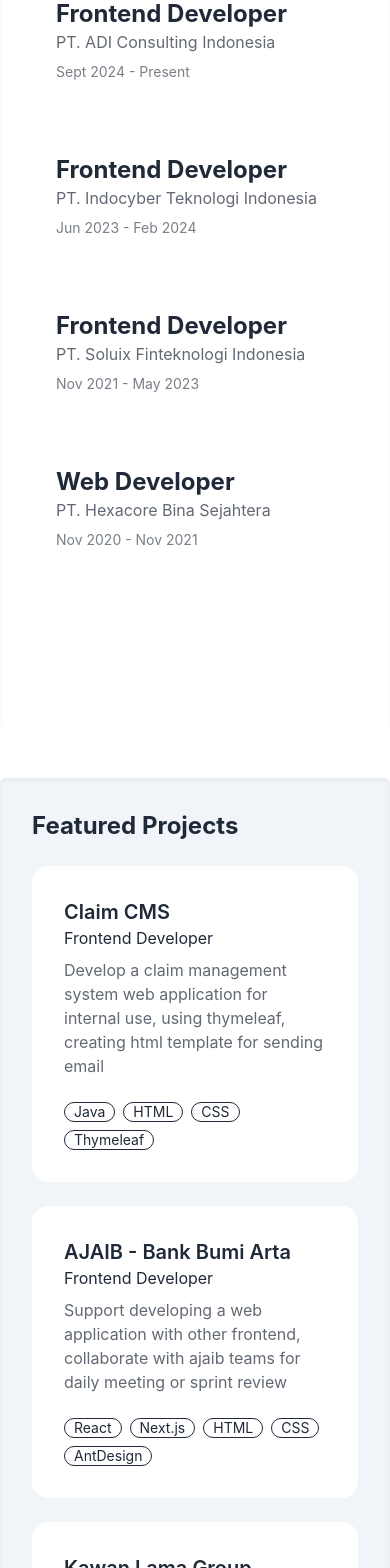
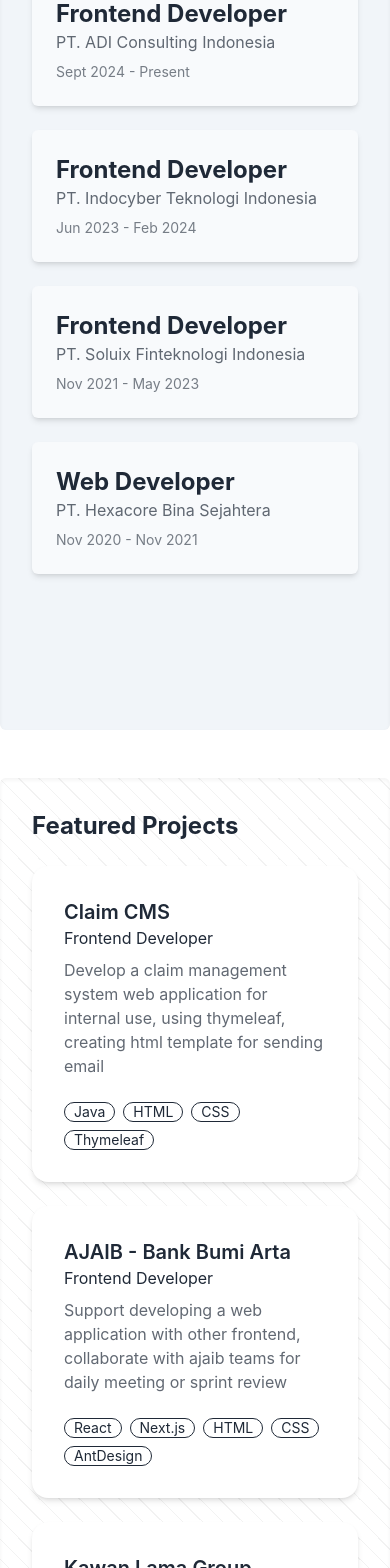
Before and after one commit to hasabifariz/myPortfolio, a React (Vite) app: page /#/ in a window 390 px wide. Shown: the part 2560-4128 px from the top of the page. Built offline with nearby package versions, Linux system fonts and the light colour scheme.

Commit message:
fix layout

```diff
--- a/src/index.css
+++ b/src/index.css
@@ -15,42 +15,7 @@
   font-family: 'Figtree', 'Noto Sans JP', 'Noto Sans', 'Vazirmatn', sans-serif;
 }
 
-.typewriter pre {
-  overflow: hidden;
-  /* Ensures the content is not revealed until the animation */
-  border-right: .15em solid orange;
-  /* The typwriter cursor */
-  white-space: nowrap;
-  /* Keeps the content on a single line */
-  margin: 0 auto;
-  /* Gives that scrolling effect as the typing happens */
-  letter-spacing: .15em;
-  /* Adjust as needed */
-  animation:
-    typing 3.5s steps(40, end),
-    blink-caret .75s step-end infinite;
+.preview {
+  background-image: repeating-linear-gradient(45deg, var(--fallback-b1, oklch(var(--b1))), var(--fallback-b1, oklch(var(--b1))) 13px, var(--fallback-b2, oklch(var(--b2))) 13px, var(--fallback-b2, oklch(var(--b2))) 14px);
+  background-size: 40px 40px;
 }
-
-/* The typing effect */
-@keyframes typing {
-  from {
-    width: 0
-  }
-
-  to {
-    width: 100%
-  }
-}
-
-/* The typewriter cursor effect */
-@keyframes blink-caret {
-
-  from,
-  to {
-    border-color: transparent
-  }
-
-  50% {
-    border-color: orange;
-  }
-}
--- a/src/pages/Home.jsx
+++ b/src/pages/Home.jsx
@@ -294,7 +294,7 @@ const Home = () => {
         <div className="space-y-12">
 
           {/* About Section */}
-          <section ref={aboutRef} id='about' className="space-y-6 min-h-screen snap-start p-8 lg:p-12 shadow-inner rounded-md">
+          <section ref={aboutRef} id='about' className=" space-y-6 min-h-screen snap-start p-8 lg:p-12 shadow-inner rounded-md">
             <h2 className="text-2xl font-bold">About Me</h2>
             <div className='px-10 pt-10'>
               <p className="text-lg leading-relaxed text-base-content/80 text-justify">
@@ -311,12 +311,13 @@ const Home = () => {
             </div>
           </section>
 
-          <section ref={experienceRef} id='experience' className="space-y-6 min-h-screen snap-start p-8 lg:p-12 shadow-inner rounded-md">
+          <section ref={experienceRef} id='experience' className="space-y-6 bg-slate-100 min-h-screen snap-start p-8 lg:p-12 shadow-inner rounded-md">
             <h2 className="text-2xl font-bold">Experience</h2>
             {experience.map((job, index) => (
+              <>
                 <div
                   key={index}
-                className="p-6 rounded-md bg-base-100 hover:bg-base-200 transition-colors cursor-pointer group"
+                  className="p-6 shadow-md rounded-md bg-slate-50 hover:bg-slate-300 transition-colors cursor-pointer group"
                 >
                   <div className="flex justify-between items-start">
                     <div>
@@ -326,17 +327,20 @@ const Home = () => {
                     </div>
                   </div>
                 </div>
+                {/* <div className='divider'></div> */}
+              </>
             ))}
           </section>
 
 
-          <section ref={projectsRef} id='projects' className="space-y-6 min-h-screen snap-start p-8 lg:p-12 bg-slate-100 shadow-inner rounded-md">
+          <section ref={projectsRef} id='projects' className="preview space-y-6 min-h-screen snap-start p-8 lg:p-12  shadow-inner rounded-md">
             <h2 className="text-2xl font-bold">Featured Projects</h2>
             <div className="grid gap-6">
               {projects.map((project, index) => (
+                <>
                   <div
                     key={index}
-                  className="card bg-base-100 hover:bg-slate-200 transition-colors cursor-pointer group lg:mx-10"
+                    className="card shadow-md bg-base-100 hover:bg-base-200 transition-colors cursor-pointer group lg:mx-10"
                   >
                     <div className="card-body">
                       <div className="flex justify-between items-start">
@@ -358,6 +362,8 @@ const Home = () => {
                       </div>
                     </div>
                   </div>
+                  {/* <div className='divider'></div> */}
+                </>
               ))}
             </div>
           </section>
```
Lines whose indentation alone changed are shown as unchanged.
